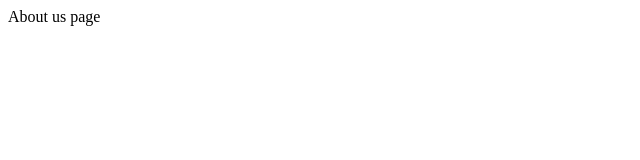
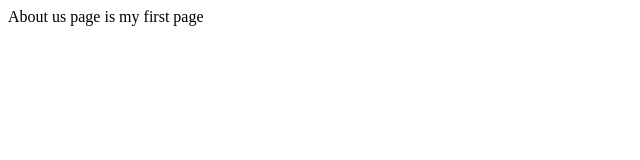
Before and after one commit to vkkundal/Gatsby-project, a Gatsby site: page /about in a window 1280 px wide. Shown: the whole page, without its empty margins (0-640 px from the left). Built offline with nearby package versions, Linux system fonts and the light colour scheme; Gatsby itself is replaced by a stand-in of ours.

Commit message:
second comment

```diff
--- a/src/pages/about.js
+++ b/src/pages/about.js
@@ -3,7 +3,7 @@
 export default function about() {
     return (
         <div>
-            About us page
+            About us page is my first page
         </div>
     )
 }
```
